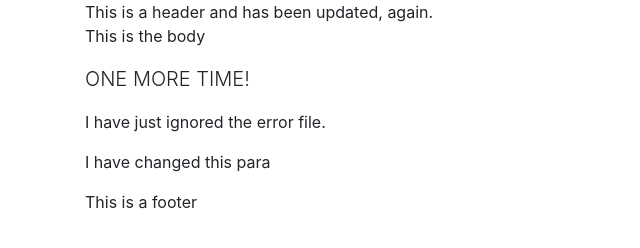
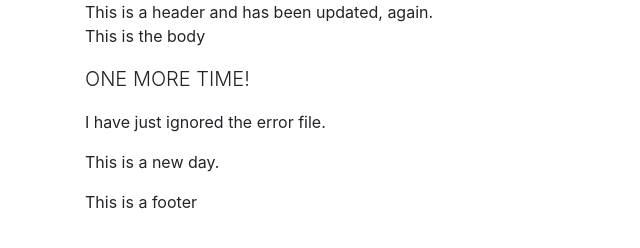
Before and after one commit to sallen-wiley/bootstrap-studio-test, a plain HTML site: page index.html in a window 1280 px wide. Shown: the full height of the page, 0-640 px from the left. Drawn offline with Linux system fonts and the light colour scheme.

Commit message:
Website updates.

```diff
--- a/index.html
+++ b/index.html
@@ -16,7 +16,7 @@
             <p>This is the body</p>
             <p class="lead">ONE MORE TIME!</p>
             <p>I have just ignored the error file.</p>
-            <p>I have changed this para</p>
+            <p>This is a new day.</p>
         </main>
         <footer><span>This is a footer</span></footer>
     </div>
```
Also changed, not shown: 1 other file.
